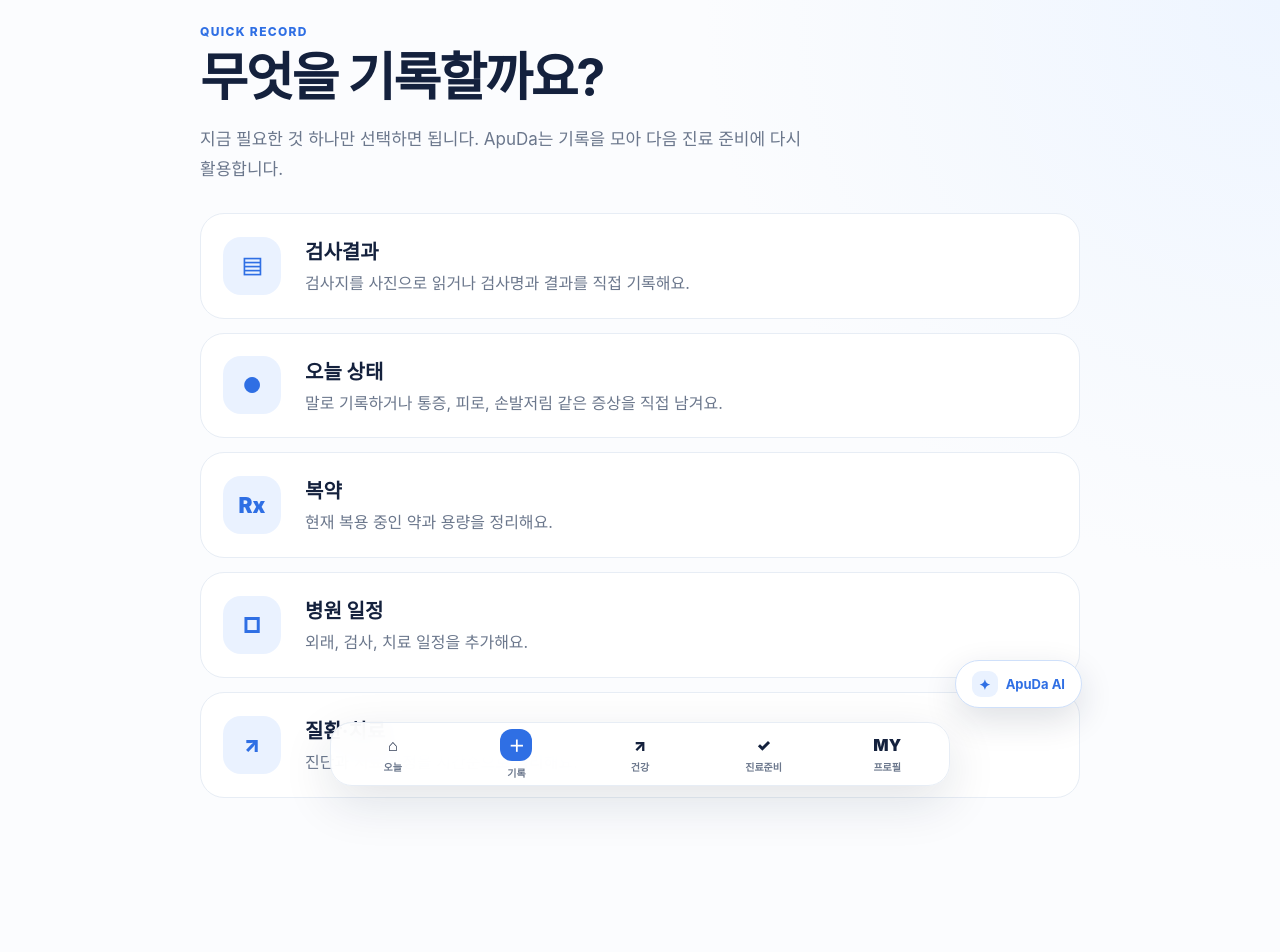
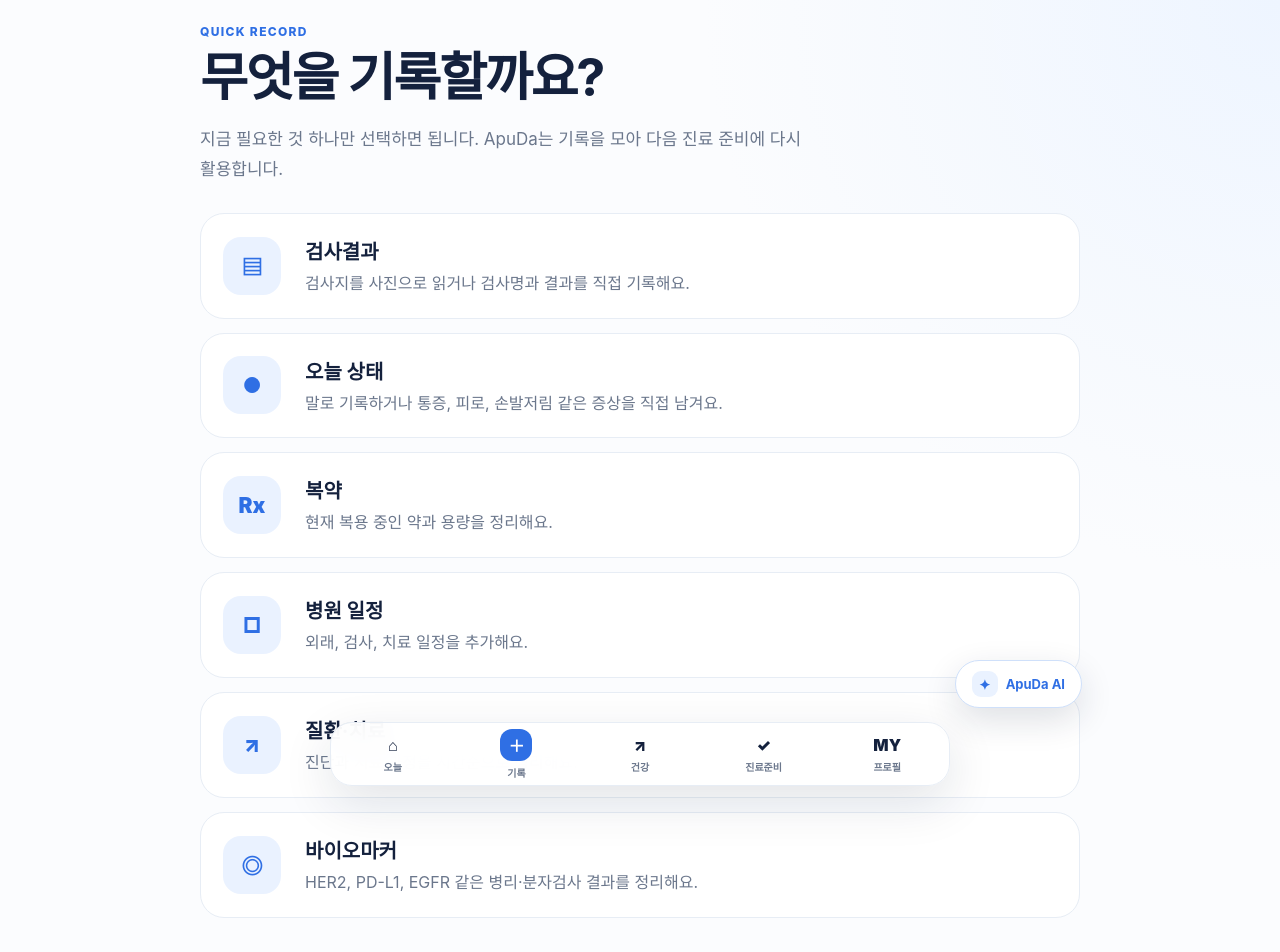
Before and after one commit to Mespital/ApuDa, a Next.js app in the folder platform/: page /my/record in a window 1280 px wide. Shown: the top 952 px of the page. Before the commit the page ends 870 px from the top, so only its background shows below. Built offline with nearby package versions, Linux system fonts and the light colour scheme.

Commit message:
feat(platform): add biomarker quick record entry

```diff
--- a/platform/app/my/record/page.tsx
+++ b/platform/app/my/record/page.tsx
@@ -30,6 +30,12 @@ const choices = [
     icon: "↗",
     title: "질환·치료",
     description: "진단과 치료 과정을 시간순으로 정리해요."
+  },
+  {
+    href: "/my/biomarkers",
+    icon: "◎",
+    title: "바이오마커",
+    description: "HER2, PD-L1, EGFR 같은 병리·분자검사 결과를 정리해요."
   }
 ];
 
```
